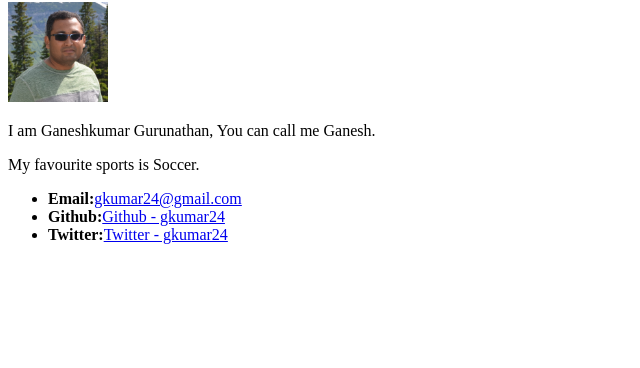
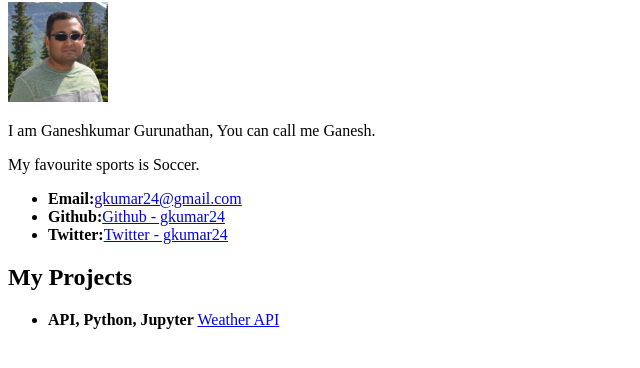
Before and after one commit to gkumar24/gkumar24.github.io, a plain HTML site: page index.html in a window 1280 px wide. Shown: the part 78-446 px from the top of the page, without its empty margins (0-640 px from the left). Drawn offline with Linux system fonts and the light colour scheme.

Commit message:
added project

```diff
--- a/index.html
+++ b/index.html
@@ -22,6 +22,14 @@
     <li><strong>Twitter:</strong><a href="https://twitter.com/gkumar24">Twitter - gkumar24</a></li>
   </ul>
 
+  <h2>My Projects</h2>
+  <ul>
+    <li>
+      <strong>API, Python, Jupyter</strong>
+        <a href="https://github.com/gkumar24/DataViz-HW06-PythonAPI/tree/master/WeatherPy">Weather API</a>
+    </li>
+  </ul>
+
 
 
 
```
